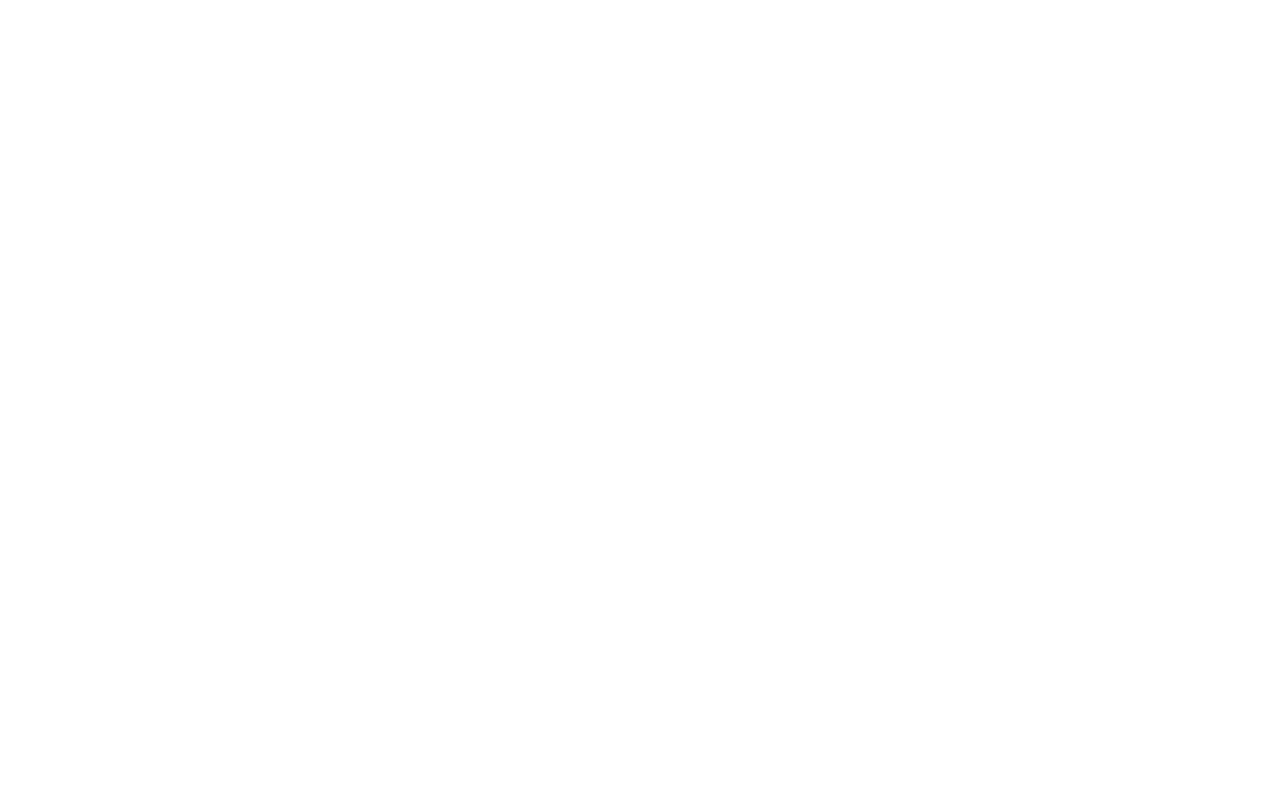
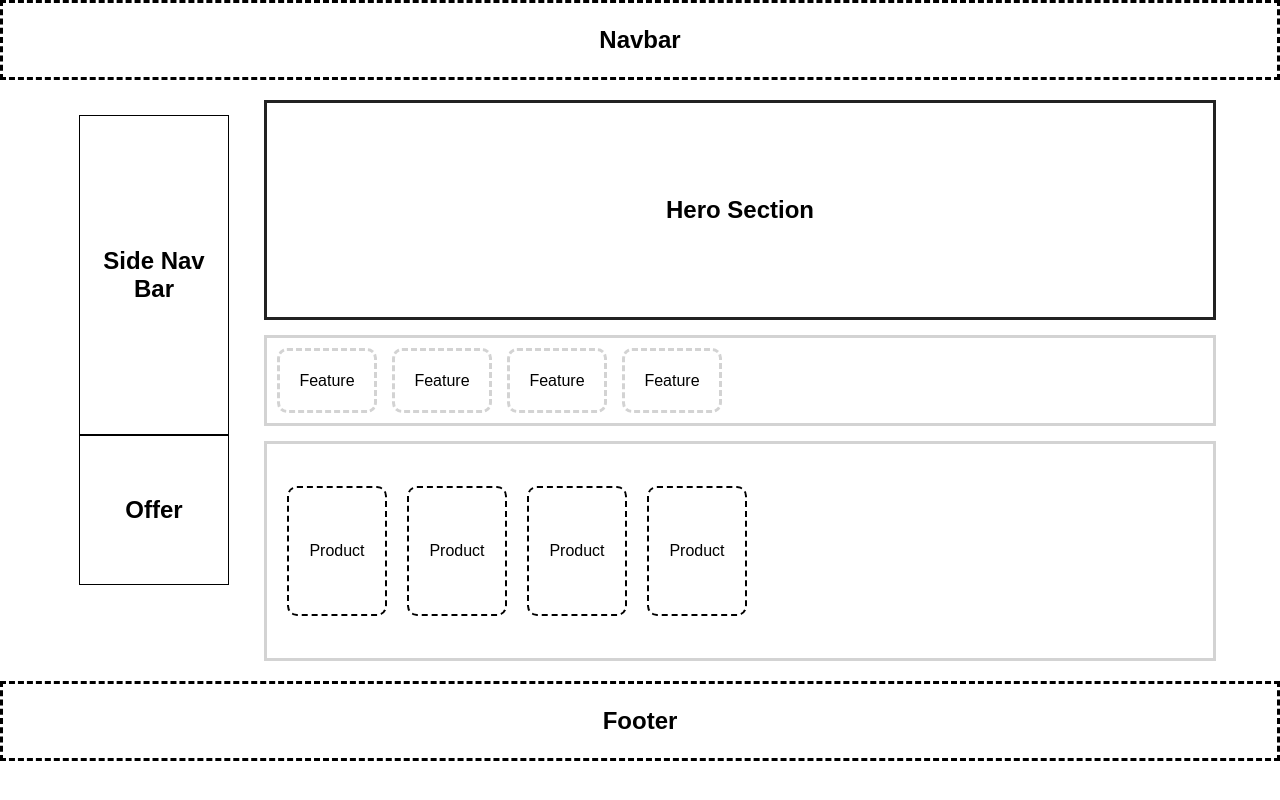
Before and after one commit to DeshanTharanga/MyECommerce, an Angular app: page / in a window 1280 px wide. Built offline with nearby package versions, Linux system fonts and the light colour scheme.

Commit message:
layout complete

```diff
--- a/src/app/app.css
+++ b/src/app/app.css
@@ -0,0 +1,16 @@
+.main-layout{
+  width: 90%;
+  margin: 20px auto;
+
+  display: grid;
+  grid-template-columns: 180px 1fr;
+
+  gap: 20px;
+}
+
+.content-area{
+  display: flex;
+  flex-direction: column;
+  gap: 15px;
+
+}
--- a/src/app/app.html
+++ b/src/app/app.html
@@ -0,0 +1,15 @@
+<app-navbar></app-navbar>
+
+<main class="main-layout">
+  <aside class="sidebar-area">
+    <app-sidebar></app-sidebar>
+  </aside>
+
+  <section class="content-area">
+    <app-hero></app-hero>
+    <app-feature></app-feature>
+    <app-products></app-products>
+  </section>
+</main>
+
+<app-footer></app-footer>
--- a/src/app/app.ts
+++ b/src/app/app.ts
@@ -1,8 +1,21 @@
 import { Component, signal } from '@angular/core';
 import { RouterOutlet } from '@angular/router';
+import { NavbarComponent } from './components/navbar/navbar.component';
+import { SidebarComponent } from './components/sidebar/sidebar.component';
+import { HeroComponent } from './components/hero/hero.component';
+import { FeatureComponent } from './components/feature/feature.component';
+import { ProductsComponent } from './components/products/products.component';
+import { FooterComponent } from './components/footer/footer.component';
 
 @Component({
-  imports: [RouterOutlet],
+  imports: [
+    RouterOutlet,
+    NavbarComponent,
+    SidebarComponent,
+  HeroComponent,
+  FeatureComponent,
+  ProductsComponent,
+  FooterComponent],
   selector: 'app-root',
   styleUrl: './app.css',
   templateUrl: './app.html',
--- a/src/app/components/feature/feature.component.css
+++ b/src/app/components/feature/feature.component.css
@@ -11,10 +11,10 @@
 }
 
 .feature{
-  width: 10px;
+  width: 100px;
   height: 65px;
 
-  border: 3px dot-dot-dash lightgray;
+  border: 3px dashed lightgray;
   border-radius: 10px;
 
   display: flex;
--- /dev/null
+++ b/src/app/components/footer/footer.component.css
@@ -0,0 +1,8 @@
+.footer {
+  height:80px;
+  border: 3px dashed black;
+
+  display: flex;
+  align-items: center;
+  justify-content: center;
+}
--- /dev/null
+++ b/src/app/components/footer/footer.component.html
@@ -0,0 +1,3 @@
+<div class="footer">
+  <h2>Footer</h2>
+</div>
--- a/src/app/components/products/products.component.css
+++ b/src/app/components/products/products.component.css
@@ -1,20 +1,20 @@
 .products{
-  min-height: 90px;
+  min-height: 220px;
 
   border: 3px solid lightgray;
 
-  padding: 10px;
+  padding: 20px;
   display: flex;
   align-items: center;
 
-  gap: 15px;
+  gap: 20px;
 }
 
 .product{
-  width: 10px;
-  height: 65px;
+  width: 100px;
+  height: 130px;
 
-  border: 3px dot-dot-dash lightgray;
+  border: 2px dashed black;
   border-radius: 10px;
 
   display: flex;
--- a/src/styles.css
+++ b/src/styles.css
@@ -1 +1,10 @@
-/* You can add global styles to this file, and also import other style files */
+*{
+  margin: 0;
+  padding: 0;
+  box-sizing: border-box;
+}/* You can add global styles to this file, and also import other style files */
+
+body{
+  font-family: 'Montserrat', sans-serif;
+  background: #ffffff;
+}
```
Also changed, not shown: src/app/components/footer/footer.component.ts (added, +10 -0 lines), 1 other file (tests, documents, lock files or other folders).
